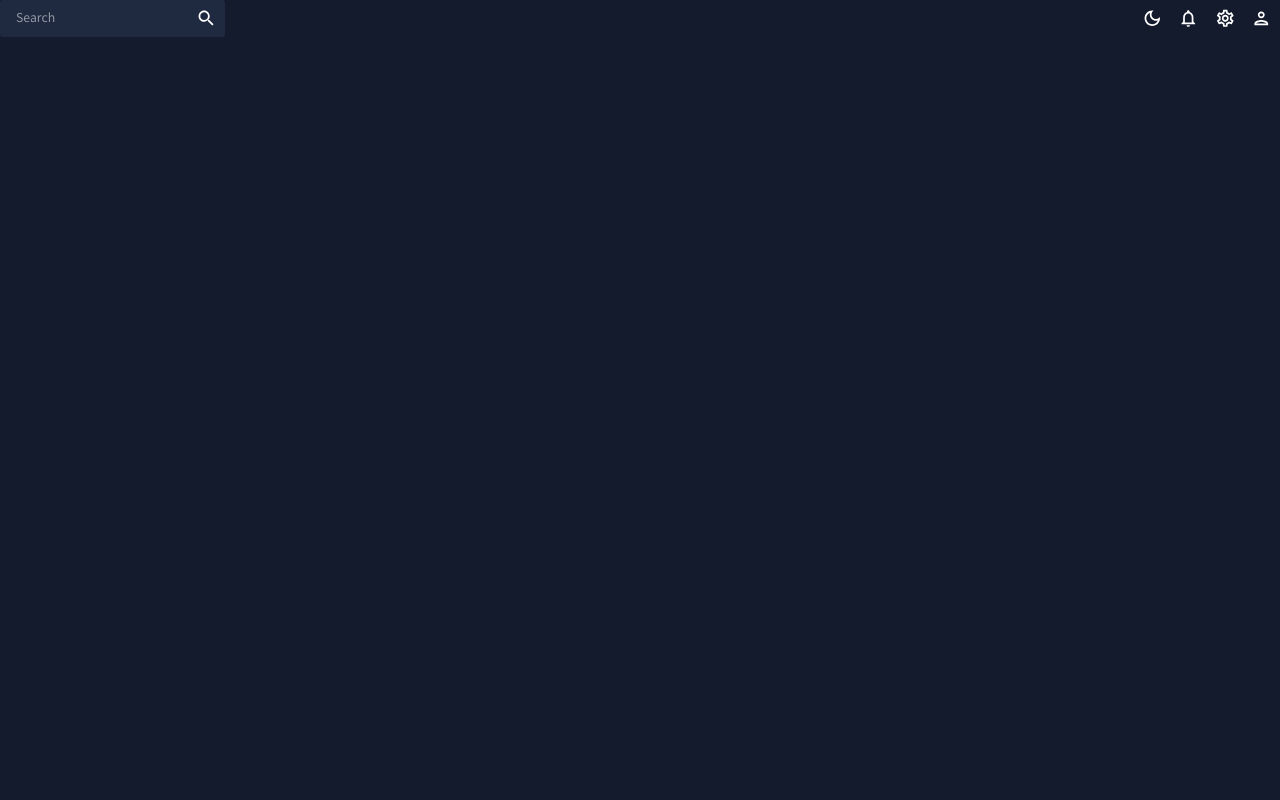
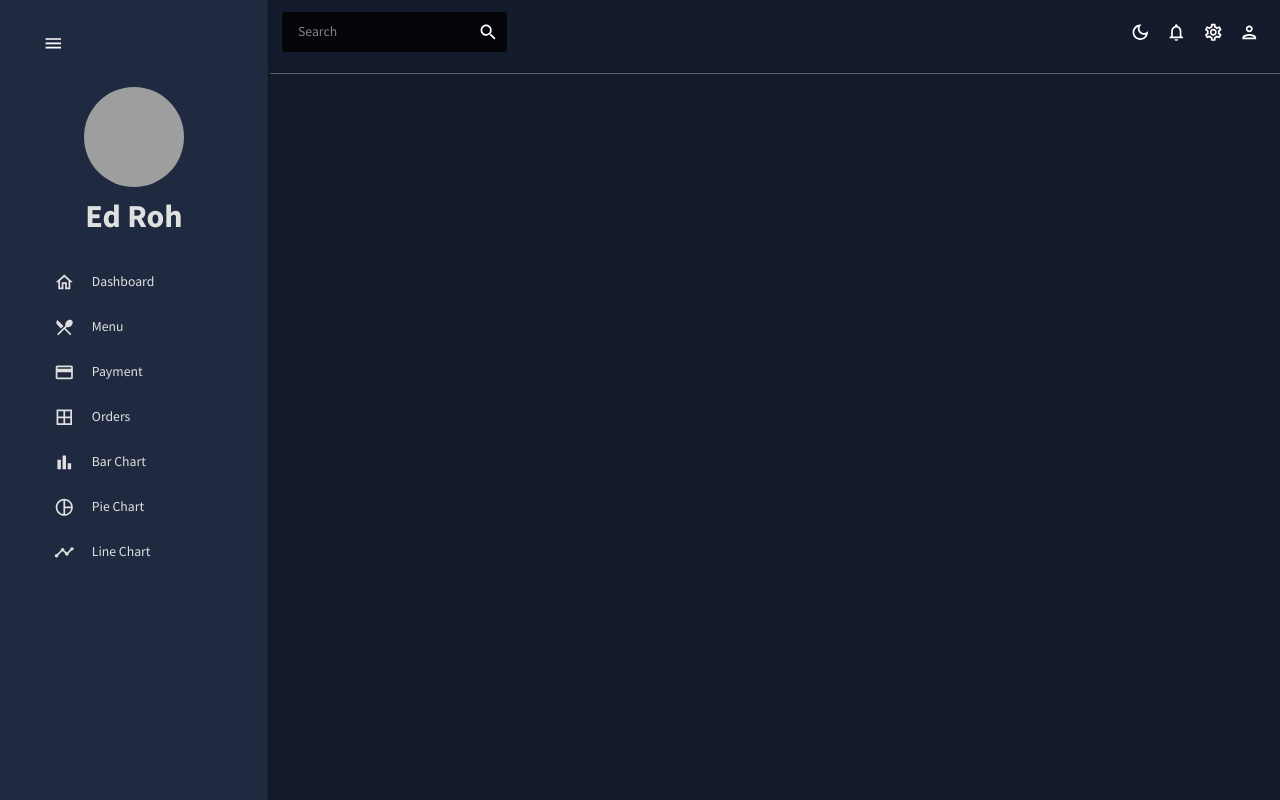
Before and after one commit to hoangnmdev/react-admin, a React (Vite) app: page / in a window 1280 px wide. Built offline with nearby package versions, Linux system fonts and the light colour scheme; grey boxes are pictures that could not be loaded.

Commit message:
side bar p1

```diff
--- a/package.json
+++ b/package.json
@@ -16,7 +16,9 @@
     "@mui/icons-material": "^5.15.15",
     "@mui/material": "^5.15.15",
     "react": "^18.2.0",
-    "react-dom": "^18.2.0"
+    "react-dom": "^18.2.0",
+    "react-pro-sidebar": "0.7.1",
+    "react-router-dom": "^6.22.3"
   },
   "devDependencies": {
     "@types/react": "^18.2.66",
--- a/src/App.jsx
+++ b/src/App.jsx
@@ -2,17 +2,53 @@ import { ThemeProvider } from '@emotion/react'
 import CssBaseline from '@mui/material/CssBaseline'
 import { ColorModeContext, useMode } from './theme'
 import Topbar from './scenes/global/Topbar'
+import { Routes, Route } from 'react-router-dom'
+// import Sidebar from "./scenes/global/Sidebar";
+import Dashboard from './scenes/dashboard/Dashboard'
+import Sidebar from './scenes/global/Sidebar'
+import { useState } from 'react'
+// import Team from "./scenes/team";
+// import Invoices from "./scenes/invoices";
+// import Contacts from "./scenes/contacts";
+// import Bar from "./scenes/bar";
+// import Form from "./scenes/form";
+// import Line from "./scenes/line";
+// import Pie from "./scenes/pie";
+// import FAQ from "./scenes/faq";
+// import Geography from "./scenes/geography";
+// import Calendar from "./scenes/calendar/calendar";
 
 function App() {
   const [theme, colorMode] = useMode()
+  const [isSideBar, setIsSideBar] = useState(true)
   return (
     // Step 3: Provide the context
     <ColorModeContext.Provider value={colorMode}>
       <ThemeProvider theme={theme}>
         <CssBaseline/>
         <div className='app'>
+          <Sidebar isSideBar = {isSideBar}/>
           <main className='content'>
-            <Topbar/>
+            <Topbar setIsSideBar= {setIsSideBar}/>
+            <hr style={{
+              border: 0,
+              height: 0,
+              borderTop: '2px solid rgba(0, 0, 0, 0.1)',
+              borderBottom: '1px solid rgba(255, 255, 255, 0.3)'
+            }}/>
+            {/* <Routes> */}
+            {/* <Route path="/" element={<Dashboard />} /> */}
+            {/* <Route path="/team" element={<Team />} />
+              <Route path="/contacts" element={<Contacts />} />
+              <Route path="/invoices" element={<Invoices />} />
+              <Route path="/form" element={<Form />} />
+              <Route path="/bar" element={<Bar />} />
+              <Route path="/pie" element={<Pie />} />
+              <Route path="/line" element={<Line />} />
+              <Route path="/faq" element={<FAQ />} />
+              <Route path="/calendar" element={<Calendar />} />
+              <Route path="/geography" element={<Geography />} /> */}
+            {/* </Routes> */}
           </main>
         </div>
       </ThemeProvider>
--- /dev/null
+++ b/src/scenes/dashboard/Dashboard.jsx
@@ -0,0 +1,8 @@
+
+function Dashboard() {
+  return (
+    <div>Dashboard</div>
+  )
+}
+
+export default Dashboard
--- a/src/scenes/global/Sidebar.jsx
+++ b/src/scenes/global/Sidebar.jsx
@@ -0,0 +1,172 @@
+import { useState } from 'react'
+import { ProSidebar, Menu, MenuItem } from 'react-pro-sidebar'
+import { Box, IconButton, Typography, useTheme } from '@mui/material'
+import { Link } from 'react-router-dom'
+import 'react-pro-sidebar/dist/css/styles.css'
+import { tokens } from '../../theme'
+import HomeOutlinedIcon from '@mui/icons-material/HomeOutlined'
+import PaymentIcon from '@mui/icons-material/Payment'
+import BorderAllIcon from '@mui/icons-material/BorderAll'
+import BarChartOutlinedIcon from '@mui/icons-material/BarChartOutlined'
+import PieChartOutlineOutlinedIcon from '@mui/icons-material/PieChartOutlineOutlined'
+import TimelineOutlinedIcon from '@mui/icons-material/TimelineOutlined'
+import MenuOutlinedIcon from '@mui/icons-material/MenuOutlined'
+import MapOutlinedIcon from '@mui/icons-material/MapOutlined'
+import RestaurantMenuIcon from '@mui/icons-material/RestaurantMenu'
+
+const Item = ({ title, icon, selected, setSelected }) => {
+  const theme = useTheme()
+  const colors = tokens(theme.palette.mode)
+  return (
+    <MenuItem
+      active={selected === title}
+      style={{
+        color: colors.grey[100]
+      }}
+      onClick={() => setSelected(title)}
+      icon={icon}
+    >
+      <Typography>{title}</Typography>
+      {/* <Link to={to} /> */}
+    </MenuItem>
+  )
+}
+const Sidebar= () => {
+  const theme = useTheme()
+  const colors = tokens(theme.palette.mode)
+  const [isCollapsed, setIsCollapsed] = useState(false)
+  const [selected, setSelected] = useState('dashboard')
+  return (
+    <Box
+      sx={{
+        '& .pro-sidebar-inner': {
+          background: `${colors.primary[400]} !important`
+        },
+        '& .pro-sidebar': {
+          borderRight: '2px solid rgba(0, 0, 0, 0.1)!important'
+        },
+        '& .pro-icon-wrapper': {
+          backgroundColor: 'transparent !important'
+        },
+        '& .pro-inner-item': {
+          padding: '5px 35px 5px 20px !important'
+        },
+        '& .pro-inner-item:hover': {
+          color: '#868dfb !important'
+        },
+        '& .pro-menu-item.active': {
+          color: '#6870fa !important'
+        }
+      }}
+    >
+      <ProSidebar collapsed={isCollapsed}>
+        <Menu iconShape="square">
+          {/* LOGO AND MENU ICON */}
+          <MenuItem
+            onClick={() => setIsCollapsed(!isCollapsed)}
+            icon={isCollapsed ? <MenuOutlinedIcon /> : undefined}
+            style={{
+              margin: '10px 0 20px 0',
+              color: colors.grey[100]
+            }}
+          >
+            {!isCollapsed && (
+              <Box
+                display="flex"
+                justifyContent="space-between"
+                alignItems="center"
+                ml="15px"
+              >
+                <IconButton onClick={() => setIsCollapsed(!isCollapsed)}>
+                  <MenuOutlinedIcon />
+                </IconButton>
+              </Box>
+            )}
+          </MenuItem>
+
+          {!isCollapsed && (
+            <Box mb="25px">
+              <Box display="flex" justifyContent="center" alignItems="center">
+                <img
+                  alt="profile-user"
+                  width="100px"
+                  height="100px"
+                  src={'https://gravatar.com/avatar/968046163f9f42f1dd50cf97041fe6b4?s=400&d=robohash&r=x'}
+                  style={{ cursor: 'pointer', borderRadius: '50%' }}
+                />
+              </Box>
+              <Box textAlign="center">
+                <Typography
+                  variant="h2"
+                  color={colors.grey[100]}
+                  fontWeight="bold"
+                  sx={{ m: '10px 0 0 0' }}
+                >
+                  Ed Roh
+                </Typography>
+              </Box>
+            </Box>
+          )}
+
+          <Box paddingLeft={isCollapsed ? undefined : '10%'}>
+            <Item
+              title="Dashboard"
+              to="/"
+              icon={<HomeOutlinedIcon />}
+              selected={selected}
+              setSelected={setSelected}
+            />
+
+            <Item
+              title="Menu"
+              to="/team"
+              icon={<RestaurantMenuIcon />}
+              selected={selected}
+              setSelected={setSelected}
+            />
+
+            <Item
+              title="Payment"
+              to="/team"
+              icon={<PaymentIcon />}
+              selected={selected}
+              setSelected={setSelected}
+            />
+
+            <Item
+              title="Orders"
+              to="/team"
+              icon={<BorderAllIcon />}
+              selected={selected}
+              setSelected={setSelected}
+            />
+
+            <Item
+              title="Bar Chart"
+              to="/bar"
+              icon={<BarChartOutlinedIcon />}
+              selected={selected}
+              setSelected={setSelected}
+            />
+            <Item
+              title="Pie Chart"
+              to="/pie"
+              icon={<PieChartOutlineOutlinedIcon />}
+              selected={selected}
+              setSelected={setSelected}
+            />
+            <Item
+              title="Line Chart"
+              to="/line"
+              icon={<TimelineOutlinedIcon />}
+              selected={selected}
+              setSelected={setSelected}
+            />
+          </Box>
+        </Menu>
+      </ProSidebar>
+    </Box>
+  )
+}
+
+export default Sidebar
--- a/src/scenes/global/Topbar.jsx
+++ b/src/scenes/global/Topbar.jsx
@@ -1,4 +1,4 @@
-import { Box, Icon, IconButton, useTheme } from '@mui/material'
+import { Box, IconButton, useTheme } from '@mui/material'
 import { useContext } from 'react'
 import { ColorModeContext, tokens } from '../../theme'
 import InputBase from '@mui/material/InputBase'
@@ -16,12 +16,13 @@ function Topbar() {
   // Step 2: Use  the Context
   const colorMode = useContext(ColorModeContext)
   return (
-    <Box display={'flex'} justifyContent={'space-between'} gap={'2'}>
+    <Box display={'flex'} justifyContent={'space-between'} gap={'2'} padding={1.5}>
       {/*SEARCH BAR */}
       <Box
         display={'flex'}
-        backgroundColor = {colors.primary[400]}
+        backgroundColor = {colors.primary[900]}
         borderRadius={'3px'}
+        height={'40px'}
       >
         < InputBase sx={{ ml: 2, flex: 1 }} placeholder='Search'/>
         <IconButton type='button' sx={{ p:1 }}>
@@ -49,4 +50,5 @@ function Topbar() {
   )
 }
 
+
 export default Topbar
--- a/src/theme.js
+++ b/src/theme.js
@@ -77,12 +77,12 @@ export const tokens = (mode) => ({
         100: '#040509',
         200: '#080b12',
         300: '#0c101b',
-        400: '#f2f0f0', // manually changed
+        400: '#0000', // manually changed
         500: '#141b2d',
         600: '#1F2A40',
         700: '#727681',
         800: '#a1a4ab',
-        900: '#d0d1d5'
+        900: '#f2f0f0'
       },
       greenAccent: {
         100: '#0f2922',
```
Also changed, not shown: src/scenes/dasboard/Dashboard.jsx (deleted), 1 other file (tests, documents, lock files or other folders).
